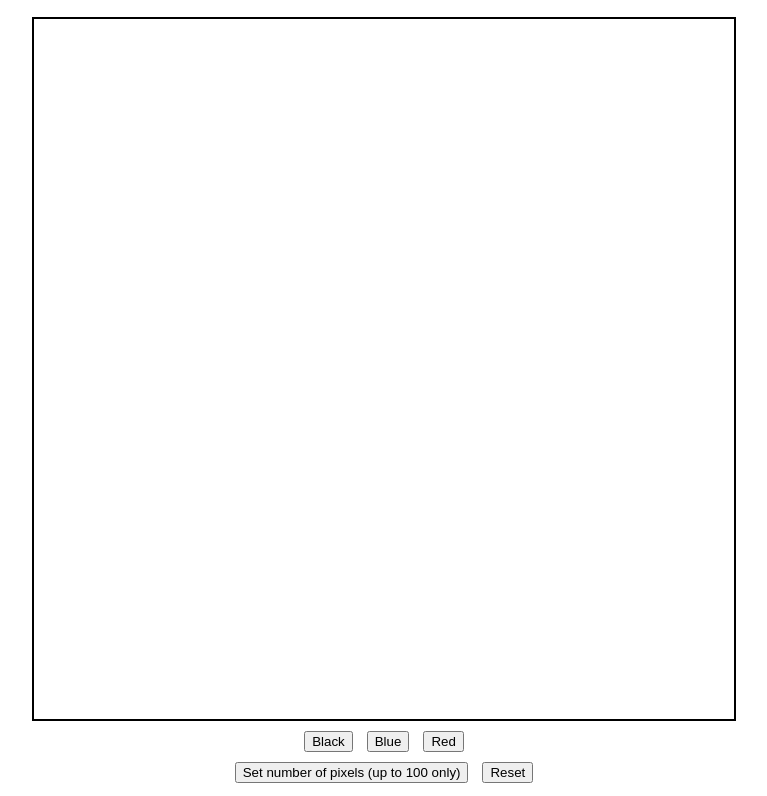
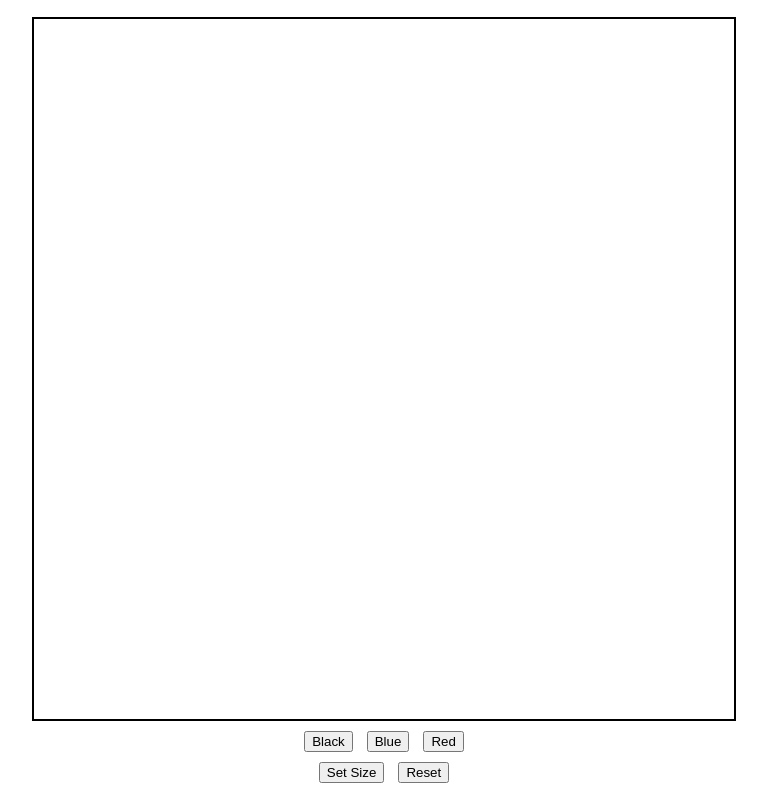
Before and after one commit to WilmarLofranco/etch-a-sketch, a plain HTML site: page index.html in a window 1280 px wide. Shown: the part 58-854 px from the top of the page, without its empty margins (256-1023 px from the left). Drawn offline with Linux system fonts and the light colour scheme.

Commit message:
Change setSize button text

```diff
--- a/index.html
+++ b/index.html
@@ -15,7 +15,7 @@
         <button id="blk">Black</button>
         <button id="blu">Blue</button>
         <button id="red">Red</button> <br>
-        <button id="setSize">Set number of pixels (up to 100 only)</button>
+        <button id="setSize">Set Size</button>
         <button id="reset">Reset</button>
 </body>
 </html>
```
